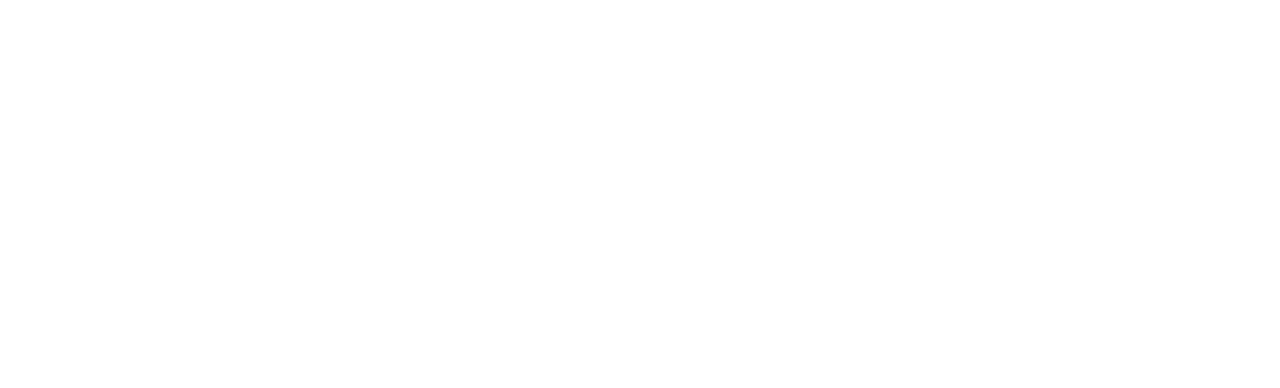
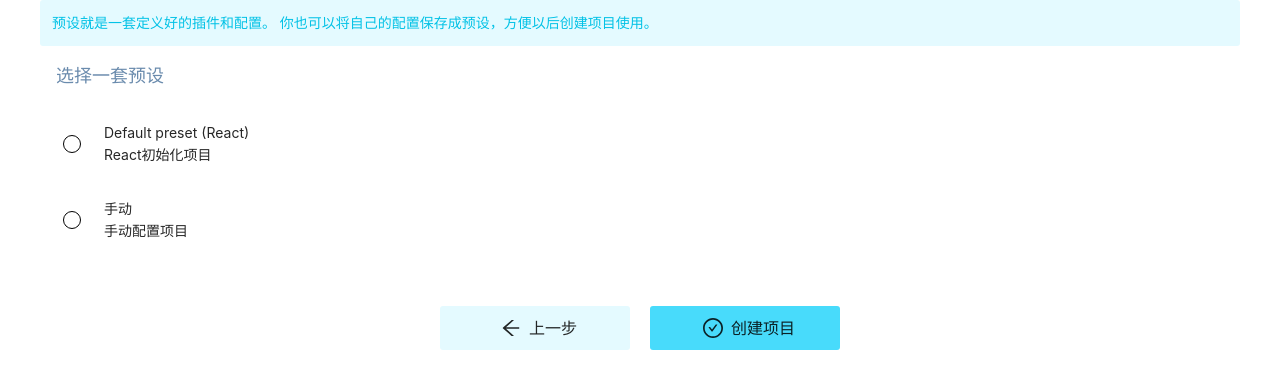
Before and after one commit to bytes-sixth/bytes-react-cli, a React (Vite) app in the folder packages/bytes-react-ui/: page /preset in a window 1280 px wide. Shown: the top 388 px of the page. Built offline with nearby package versions, Linux system fonts and the light colour scheme.

Commit message:
preset's page initialize

```diff
--- /dev/null
+++ b/packages/bytes-react-ui/src/pages/PresetPage/child/ActionBar/index.jsx
@@ -0,0 +1,43 @@
+import { useState, useEffect } from 'react'
+import {
+  ArrowLeftOutlined,
+  ArrowRightOutlined,
+  CheckCircleOutlined,
+} from '@ant-design/icons'
+import './index.less'
+const ActionBar = ({ selectedKey }) => {
+  const [nextText, setNextText] = useState('创建项目')
+  const [isActive, setIsActive] = useState(false)
+  useEffect(() => {
+    if (selectedKey !== 'none') {
+      setIsActive(true)
+    }
+    if (selectedKey === 'manual') {
+      setNextText('下一步')
+    } else {
+      setNextText('创建项目')
+    }
+  }, [selectedKey])
+  return (
+    <div className="action-bar">
+      <button className="action previous-action">
+        <ArrowLeftOutlined />
+        上一步
+      </button>
+      <button className={`action next-action ${!isActive ? 'none' : ''}`}>
+        {nextText === '创建项目' ? (
+          <>
+            <CheckCircleOutlined />
+            {nextText}
+          </>
+        ) : (
+          <>
+            {nextText}
+            <ArrowRightOutlined />
+          </>
+        )}
+      </button>
+    </div>
+  )
+}
+export default ActionBar
--- /dev/null
+++ b/packages/bytes-react-ui/src/pages/PresetPage/child/ActionBar/index.less
@@ -0,0 +1,35 @@
+.action-bar {
+  margin-top: 48px;
+  text-align: center;
+}
+
+.action {
+  margin: 0;
+  padding: 0 18px;
+  border: 1px solid transparent;
+  outline: none;
+  background-color: #e4faff;
+  min-width: 190px;
+  font-size: 16px;
+  height: 44px;
+  border-radius: 3px;
+  user-select: none;
+  cursor: pointer;
+  display: inline-flex;
+  justify-content: center;
+  align-items: center;
+  vertical-align: middle;
+}
+.action:first-child {
+  margin-right: 20px;
+}
+
+.none {
+  background-color: #48dbfb;
+  cursor: auto;
+}
+
+.anticon {
+  font-size: 20px;
+  margin: 0 8px;
+}
--- /dev/null
+++ b/packages/bytes-react-ui/src/pages/PresetPage/child/PresetItem/index.jsx
@@ -0,0 +1,40 @@
+import { useMemo } from 'react'
+import './index.less'
+const PresetItem = ({ select, projectInfo, selectedKey }) => {
+  const { title, key, description } = projectInfo
+
+  // 缓存是否选择此item选项
+  const computedIsSelected = useMemo(() => selectedKey == key, [selectedKey])
+
+  // 点击选项
+  const selectProject = () => {
+    select(key)
+  }
+  return (
+    <div
+      onClick={selectProject}
+      className={`project-preset-item ${computedIsSelected ? 'selected' : ''}`}
+    >
+      <div className="radio-icon">
+        {computedIsSelected ? (
+          <div className="react-ui-icon selected-icon">
+            <div className="react-ui-circle" />
+          </div>
+        ) : (
+          <div className="react-ui-icon" />
+        )}
+      </div>
+      <div className="list-item-info">
+        <div
+          className={`list-title ${
+            computedIsSelected ? 'selected-list-title' : ''
+          }`}
+        >
+          {title}
+        </div>
+        <div className="list-info">{description}</div>
+      </div>
+    </div>
+  )
+}
+export default PresetItem
--- /dev/null
+++ b/packages/bytes-react-ui/src/pages/PresetPage/child/PresetItem/index.less
@@ -0,0 +1,54 @@
+@color: #3498db;
+@selectedColor: #e4faff;
+
+.selected {
+  background-color: @selectedColor;
+
+  .selected-list-title {
+    color: @color;
+  }
+}
+
+.project-preset-item {
+  display: flex;
+  padding: 16px;
+  padding-left: 0;
+  cursor: pointer;
+  user-select: none;
+
+  .list-item-info {
+    flex: 1;
+  }
+
+  &:hover {
+    background-color: @selectedColor;
+  }
+}
+
+.radio-icon {
+  display: flex;
+  align-items: center;
+  padding: 0 23px;
+}
+
+.react-ui-icon {
+  width: 18px;
+  height: 18px;
+  background-color: transparent;
+  border: 1px solid #000;
+  border-radius: 50%;
+}
+
+.selected-icon {
+  border: 1px solid @color;
+  display: flex;
+  justify-content: center;
+  align-items: center;
+
+  .react-ui-circle {
+    width: 13px;
+    height: 13px;
+    background-color: @color;
+    border-radius: 50%;
+  }
+}
--- a/packages/bytes-react-ui/src/pages/PresetPage/index.jsx
+++ b/packages/bytes-react-ui/src/pages/PresetPage/index.jsx
@@ -1,3 +1,43 @@
-const PresetPage = {}
+import { useState } from 'react'
+import PresetItem from './child/PresetItem'
+import ActionBar from './child/ActionBar'
+import './index.less'
 
+const projectList = [
+  {
+    title: 'Default preset (React)',
+    key: 'default',
+    description: 'React初始化项目',
+  },
+  { title: '手动', key: 'manual', description: '手动配置项目' },
+]
+const PresetPage = () => {
+  // 选择预设的key
+  const [selectedKey, setSelectedKey] = useState('none')
+
+  // 切换预设
+  const select = key => {
+    setSelectedKey(key)
+  }
+  return (
+    <div className="preset-container">
+      <div className="info-banner">
+        预设就是一套定义好的插件和配置。
+        你也可以将自己的配置保存成预设，方便以后创建项目使用。
+      </div>
+      <div className="cta-text">选择一套预设</div>
+      <div className="project-preset-list">
+        {projectList.map(project => (
+          <PresetItem
+            key={project.key}
+            select={select}
+            projectInfo={project}
+            selectedKey={selectedKey}
+          />
+        ))}
+      </div>
+      <ActionBar selectedKey={selectedKey} />
+    </div>
+  )
+}
 export default PresetPage
--- /dev/null
+++ b/packages/bytes-react-ui/src/pages/PresetPage/index.less
@@ -0,0 +1,18 @@
+.preset-container {
+  max-width: 1200px;
+  margin: 0 auto;
+}
+.info-banner {
+  display: flex;
+  align-items: center;
+  padding: 12px;
+  border-radius: 3px;
+  background-color: #e4faff;
+  color: #03c2e6;
+}
+
+.cta-text {
+  margin: 16px;
+  color: #6a8bad;
+  font-size: 18px;
+}
--- a/packages/bytes-react-ui/src/routes/index.js
+++ b/packages/bytes-react-ui/src/routes/index.js
@@ -1,4 +1,5 @@
 import AboutPage from '../pages/AboutPage'
+import PresetPage from '../pages/PresetPage'
 import NotFoundPage from '../pages/NotFoundPage'
 import IndexPage from '../pages/IndexPage'
 
@@ -20,6 +21,10 @@
     component: IndexPage,
   },
   {
+    path: '/preset',
+    component: PresetPage,
+  },
+  {
     path: '/about',
     component: AboutPage,
   },
```
Also changed, not shown: 1 other file (tests, documents, lock files or other folders).
